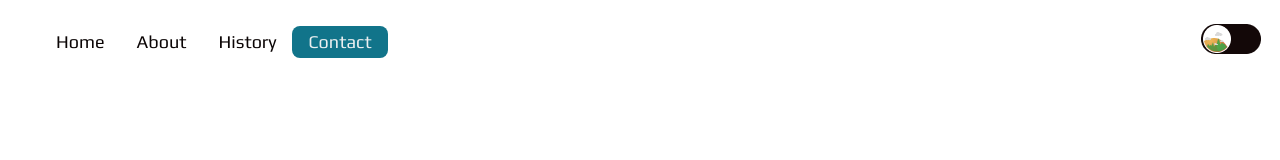
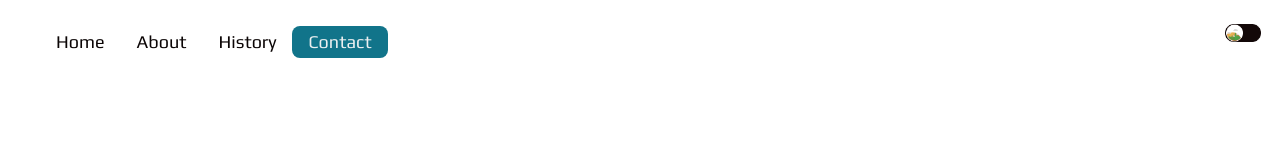
Before and after one commit to dponcez/react-video-player, a React app: page / in a window 1280 px wide. Shown: the top 160 px of the page. Built offline with nearby package versions, Linux system fonts and the light colour scheme.

Commit message:
Update: modify lines of code in these files

```diff
--- a/src/styles/DarkMode.scss
+++ b/src/styles/DarkMode.scss
@@ -1,3 +1,5 @@
+@import '_variables';
+
 .dark--mode__container {
   position: fixed;
   top: .6rem;
@@ -6,6 +8,8 @@
   .dark--mode__button {
     margin-block: 1em;
     margin-inline-end: 1em;
+
+    & img {height: calc($padding * .75); }
   }
 
   .btn {
--- a/src/styles/NavMenu.scss
+++ b/src/styles/NavMenu.scss
@@ -13,7 +13,7 @@
   position: fixed;
   top: .6rem;
   left: 0;
-  z-index: 2;
+  z-index: 1;
   &--menu {
     justify-content: space-evenly;
     max-width: 22rem;
--- a/src/styles/_variables.scss
+++ b/src/styles/_variables.scss
@@ -1,3 +1,5 @@
+@import url('https://fonts.googleapis.com/css2?family=Inter&family=Play&display=swap');
+
 :root {
   // Primary colors
   --dark-color : #0B0505;
```
